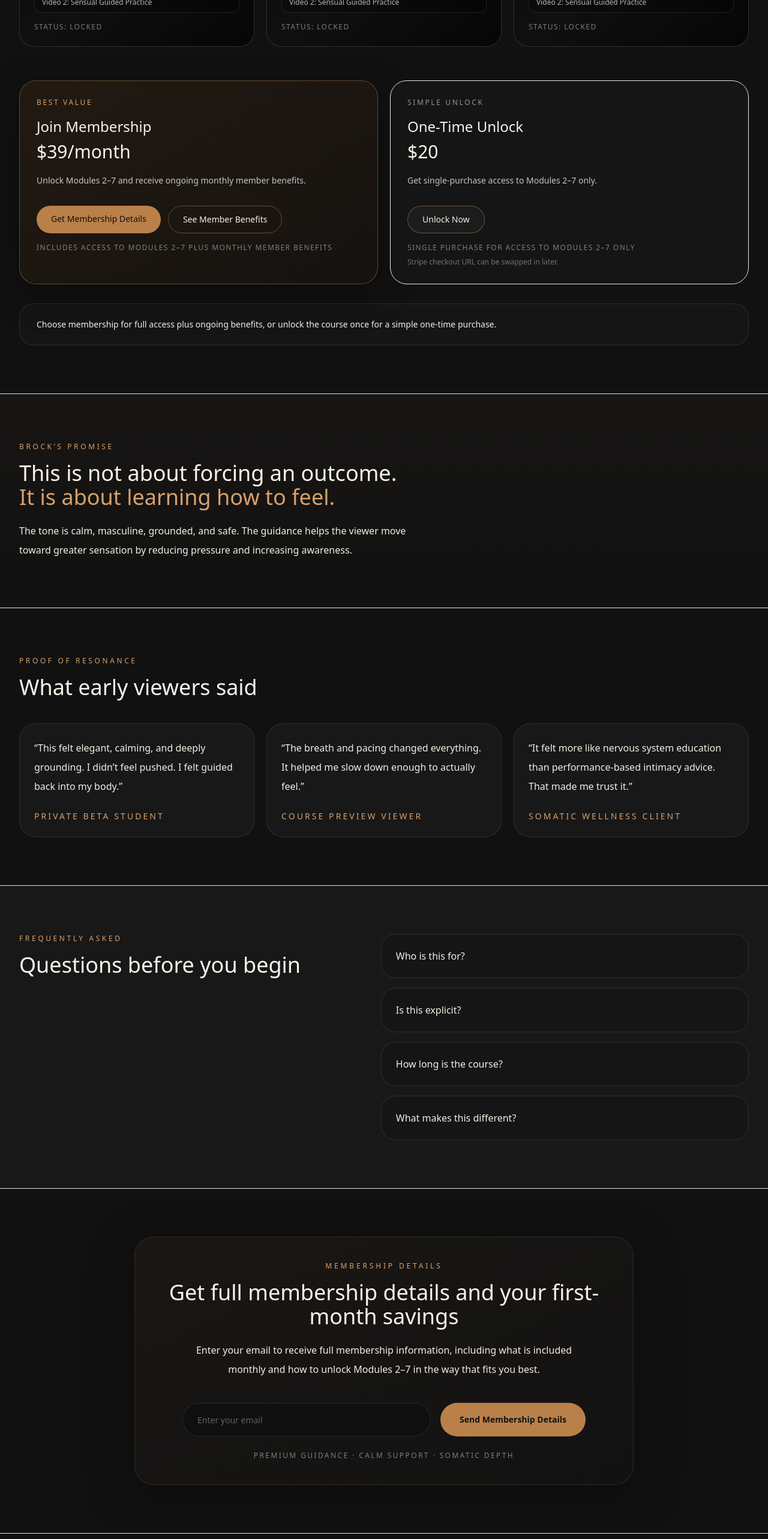
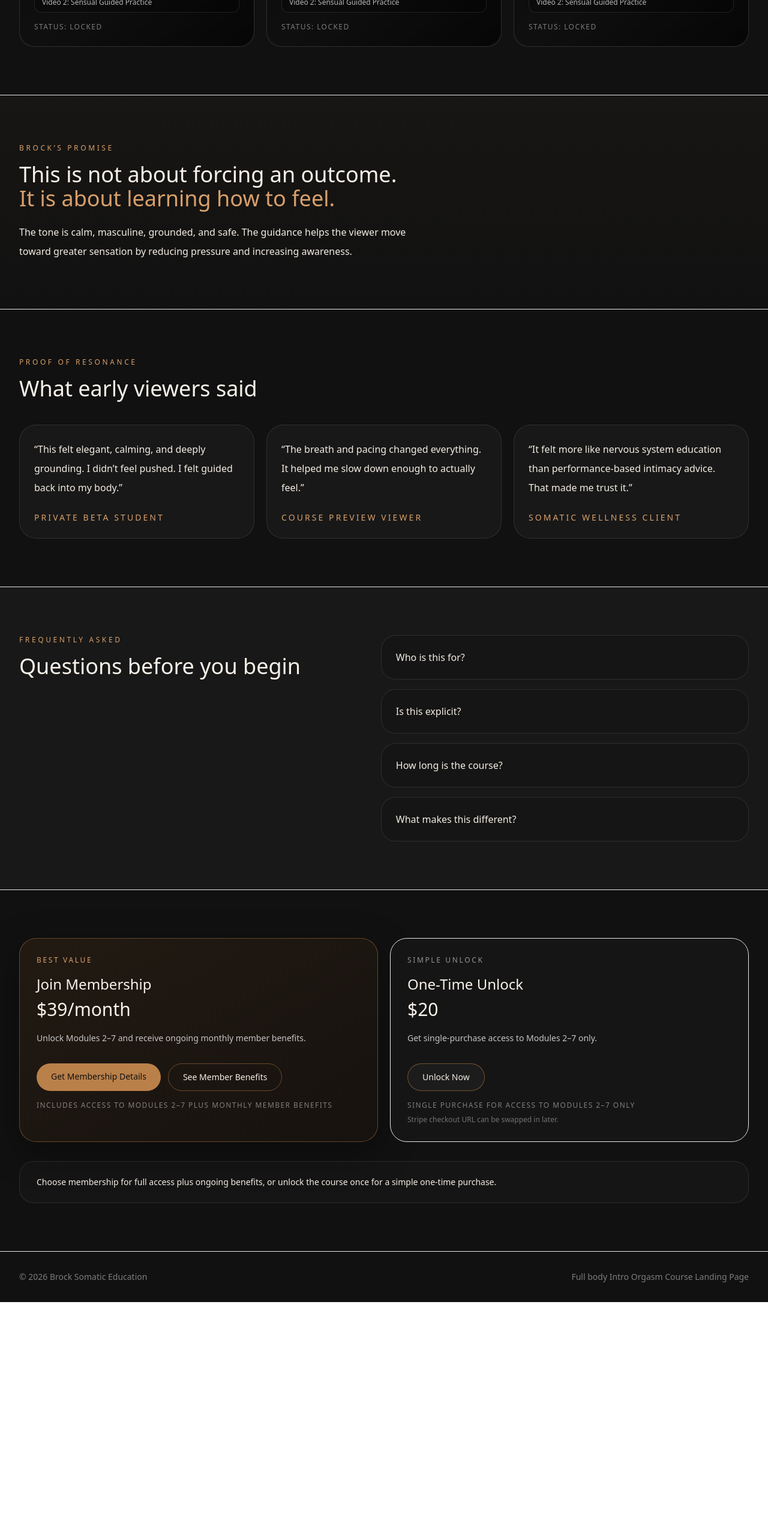
Before and after one commit to hypnovala/vala-beginner-course, a Next.js app: page / in a window 1280 px wide. Shown: the part 2860-5426 px from the top of the page at 60% size. After the commit the page ends 5031 px from the top, so only its background shows below. Built offline with nearby package versions, Linux system fonts and the light colour scheme.

Commit message:
Move pricing cards to final section and remove membership email form

```diff
--- a/components/LandingPage.tsx
+++ b/components/LandingPage.tsx
@@ -1,40 +1,7 @@
 'use client'
-
-import { FormEvent, useState } from 'react'
 
 export default function FullBodyOrgasmCourseLandingPage() {
   const stripeCheckoutUrl = 'https://checkout.stripe.com/c/pay/REPLACE_WITH_YOUR_LINK'
-  const [email, setEmail] = useState('')
-  const [submitted, setSubmitted] = useState(false)
-  const [isSubmitting, setIsSubmitting] = useState(false)
-
-  const handleMembershipSubmit = async (event: FormEvent<HTMLFormElement>) => {
-    event.preventDefault()
-
-    if (!email.trim()) return
-
-    setIsSubmitting(true)
-    setSubmitted(false)
-
-    try {
-      const response = await fetch('/api/waitlist', {
-        method: 'POST',
-        headers: {
-          'Content-Type': 'application/json',
-        },
-        body: JSON.stringify({ email }),
-      })
-
-      if (!response.ok) {
-        return
-      }
-
-      setSubmitted(true)
-      setEmail('')
-    } finally {
-      setIsSubmitting(false)
-    }
-  }
 
   const sections = [
     {
@@ -362,57 +329,6 @@ export default function FullBodyOrgasmCourseLandingPage() {
             ))}
           </div>
 
-          <div className="mt-14 grid gap-5 lg:grid-cols-2">
-            <div className="rounded-[1.75rem] border border-[#BA804A]/45 bg-gradient-to-br from-[#221A12] to-[#16120F] p-7 shadow-[0_18px_60px_rgba(0,0,0,0.35)]">
-              <div className="text-xs uppercase tracking-[0.22em] text-[#D8A06B]">Best value</div>
-              <h3 className="mt-4 text-2xl font-medium text-[#F8F2EA]">Join Membership</h3>
-              <div className="mt-2 text-3xl font-light text-[#F8F2EA]">$39/month</div>
-              <p className="mt-4 text-sm leading-7 text-white/75">
-                Unlock Modules 2–7 and receive ongoing monthly member benefits.
-              </p>
-              <div className="mt-7 flex flex-wrap gap-3">
-                <a
-                  href="https://fbo-membership.vercel.app"
-                  className="rounded-full bg-[#BA804A] px-6 py-3 text-sm font-medium text-[#111111] transition hover:brightness-110"
-                >
-                  Get Membership Details
-                </a>
-                <a
-                  href="#membership-info"
-                  className="rounded-full border border-[#BA804A]/50 px-6 py-3 text-sm font-medium text-[#F4EDE3] transition hover:bg-[#BA804A]/12"
-                >
-                  See Member Benefits
-                </a>
-              </div>
-              <p className="mt-4 text-xs uppercase tracking-[0.12em] text-white/45">
-                Includes access to Modules 2–7 plus monthly member benefits
-              </p>
-            </div>
-
-            <div className="rounded-[1.75rem] border border-white/12 bg-[#151515] p-7">
-              <div className="text-xs uppercase tracking-[0.22em] text-white/55">Simple unlock</div>
-              <h3 className="mt-4 text-2xl font-medium text-[#F8F2EA]">One-Time Unlock</h3>
-              <div className="mt-2 text-3xl font-light text-[#F8F2EA]">$20</div>
-              <p className="mt-4 text-sm leading-7 text-white/75">Get single-purchase access to Modules 2–7 only.</p>
-              <a
-                href={stripeCheckoutUrl}
-                className="mt-7 inline-flex rounded-full border border-[#BA804A]/55 bg-white/[0.03] px-6 py-3 text-sm font-medium text-[#F4EDE3] transition hover:border-[#BA804A] hover:bg-white/[0.06]"
-                target="_blank"
-                rel="noreferrer"
-              >
-                Unlock Now
-              </a>
-              <p className="mt-4 text-xs uppercase tracking-[0.12em] text-white/45">
-                Single purchase for access to Modules 2–7 only
-              </p>
-              <p className="mt-2 text-xs text-white/40">Stripe checkout URL can be swapped in later.</p>
-            </div>
-          </div>
-
-          <div className="mt-8 rounded-3xl border border-white/10 bg-white/[0.02] px-6 py-5 text-sm leading-7 text-white/72 sm:px-7">
-            Choose membership for full access plus ongoing benefits, or unlock the course once for a simple one-time
-            purchase.
-          </div>
         </section>
 
         <section className="border-y border-white/8 bg-gradient-to-b from-[#181614] to-[#111111]">
@@ -466,46 +382,57 @@ export default function FullBodyOrgasmCourseLandingPage() {
           </div>
         </section>
 
-        <section id="membership-info" className="mx-auto max-w-4xl px-6 py-20 lg:px-8">
-          <div className="rounded-[2rem] border border-[#BA804A]/20 bg-gradient-to-br from-[#1A1714] to-[#121212] p-8 shadow-[0_20px_80px_rgba(0,0,0,0.35)] sm:p-10">
-            <div className="text-center">
-              <div className="text-xs uppercase tracking-[0.32em] text-[#D8A06B]">Membership details</div>
-              <h2 className="mt-4 text-3xl font-light text-[#F8F2EA] sm:text-4xl">
-                Get full membership details and your first-month savings
-              </h2>
-              <p className="mx-auto mt-5 max-w-2xl text-base leading-8 text-white/72">
-                Enter your email to receive full membership information, including what is included monthly and how to
-                unlock Modules 2–7 in the way that fits you best.
+        <section id="membership-info" className="mx-auto max-w-7xl px-6 py-20 lg:px-8">
+          <div className="grid gap-5 lg:grid-cols-2">
+            <div className="rounded-[1.75rem] border border-[#BA804A]/45 bg-gradient-to-br from-[#221A12] to-[#16120F] p-7 shadow-[0_18px_60px_rgba(0,0,0,0.35)]">
+              <div className="text-xs uppercase tracking-[0.22em] text-[#D8A06B]">Best value</div>
+              <h3 className="mt-4 text-2xl font-medium text-[#F8F2EA]">Join Membership</h3>
+              <div className="mt-2 text-3xl font-light text-[#F8F2EA]">$39/month</div>
+              <p className="mt-4 text-sm leading-7 text-white/75">
+                Unlock Modules 2–7 and receive ongoing monthly member benefits.
+              </p>
+              <div className="mt-7 flex flex-wrap gap-3">
+                <a
+                  href="https://fbo-membership.vercel.app"
+                  className="rounded-full bg-[#BA804A] px-6 py-3 text-sm font-medium text-[#111111] transition hover:brightness-110"
+                >
+                  Get Membership Details
+                </a>
+                <a
+                  href="#membership-info"
+                  className="rounded-full border border-[#BA804A]/50 px-6 py-3 text-sm font-medium text-[#F4EDE3] transition hover:bg-[#BA804A]/12"
+                >
+                  See Member Benefits
+                </a>
+              </div>
+              <p className="mt-4 text-xs uppercase tracking-[0.12em] text-white/45">
+                Includes access to Modules 2–7 plus monthly member benefits
               </p>
             </div>
 
-            <form onSubmit={handleMembershipSubmit} className="mx-auto mt-10 grid max-w-2xl gap-4 sm:grid-cols-[1fr_auto]">
-              <input
-                type="email"
-                value={email}
-                onChange={(event) => setEmail(event.target.value)}
-                placeholder="Enter your email"
-                required
-                className="h-14 rounded-full border border-white/10 bg-[#0F0F0F] px-6 text-sm text-[#F4EDE3] outline-none placeholder:text-white/35 focus:border-[#BA804A]/60"
-              />
-              <button
-                type="submit"
-                disabled={isSubmitting}
-                className="h-14 rounded-full bg-[#BA804A] px-8 text-sm font-semibold text-[#111111] transition hover:opacity-90 disabled:cursor-not-allowed disabled:opacity-70"
+            <div className="rounded-[1.75rem] border border-white/12 bg-[#151515] p-7">
+              <div className="text-xs uppercase tracking-[0.22em] text-white/55">Simple unlock</div>
+              <h3 className="mt-4 text-2xl font-medium text-[#F8F2EA]">One-Time Unlock</h3>
+              <div className="mt-2 text-3xl font-light text-[#F8F2EA]">$20</div>
+              <p className="mt-4 text-sm leading-7 text-white/75">Get single-purchase access to Modules 2–7 only.</p>
+              <a
+                href={stripeCheckoutUrl}
+                className="mt-7 inline-flex rounded-full border border-[#BA804A]/55 bg-white/[0.03] px-6 py-3 text-sm font-medium text-[#F4EDE3] transition hover:border-[#BA804A] hover:bg-white/[0.06]"
+                target="_blank"
+                rel="noreferrer"
               >
-                {isSubmitting ? 'Sending...' : 'Send Membership Details'}
-              </button>
-            </form>
+                Unlock Now
+              </a>
+              <p className="mt-4 text-xs uppercase tracking-[0.12em] text-white/45">
+                Single purchase for access to Modules 2–7 only
+              </p>
+              <p className="mt-2 text-xs text-white/40">Stripe checkout URL can be swapped in later.</p>
+            </div>
+          </div>
 
-            {submitted && (
-              <div className="mx-auto mt-5 max-w-2xl rounded-2xl border border-emerald-300/30 bg-emerald-300/10 px-5 py-4 text-center text-sm text-emerald-100">
-                Check your email for access
-              </div>
-            )}
-
-            <div className="mt-6 text-center text-xs uppercase tracking-[0.2em] text-white/45">
-              Premium guidance · calm support · somatic depth
-            </div>
+          <div className="mt-8 rounded-3xl border border-white/10 bg-white/[0.02] px-6 py-5 text-sm leading-7 text-white/72 sm:px-7">
+            Choose membership for full access plus ongoing benefits, or unlock the course once for a simple one-time
+            purchase.
           </div>
         </section>
       </main>
```
